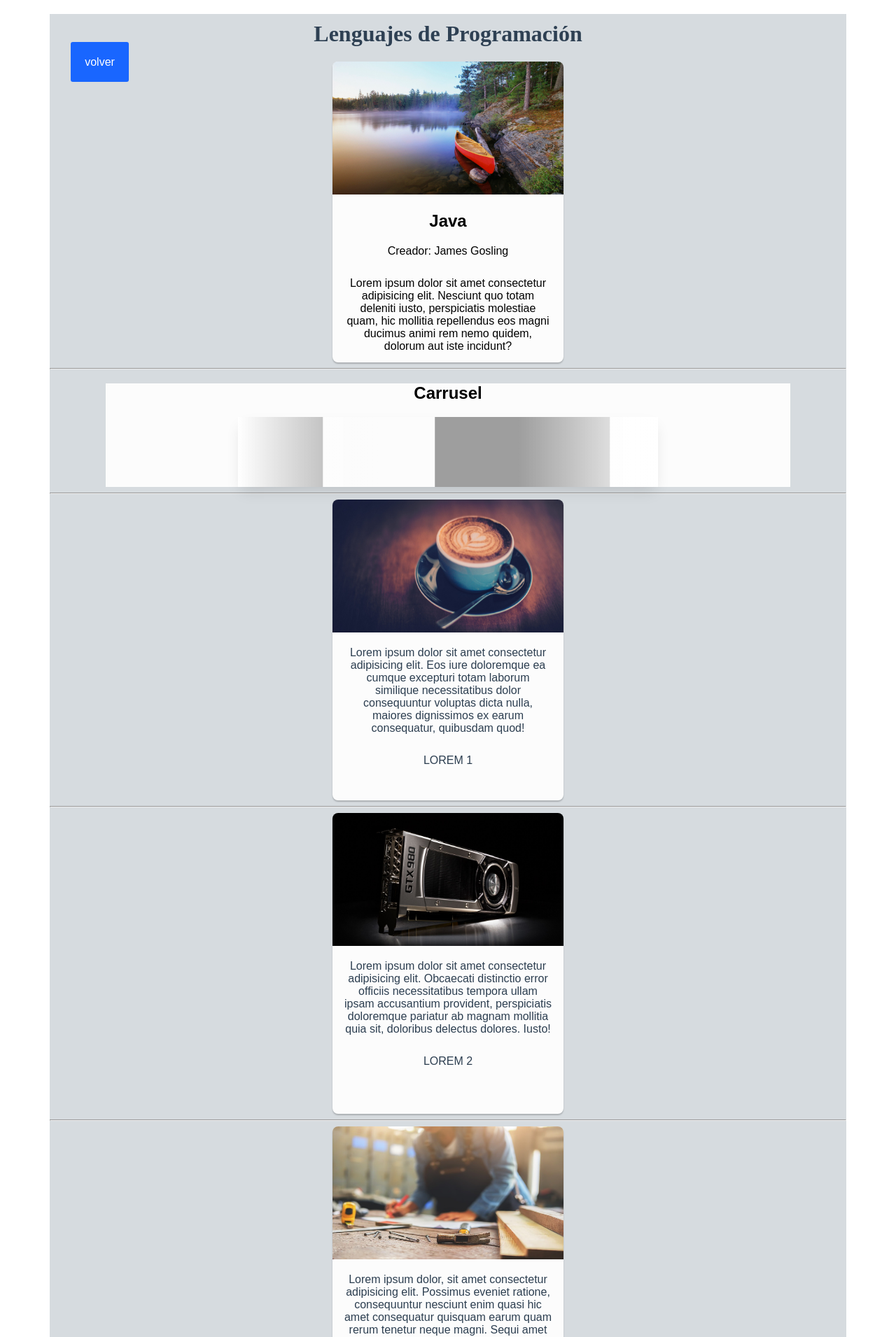
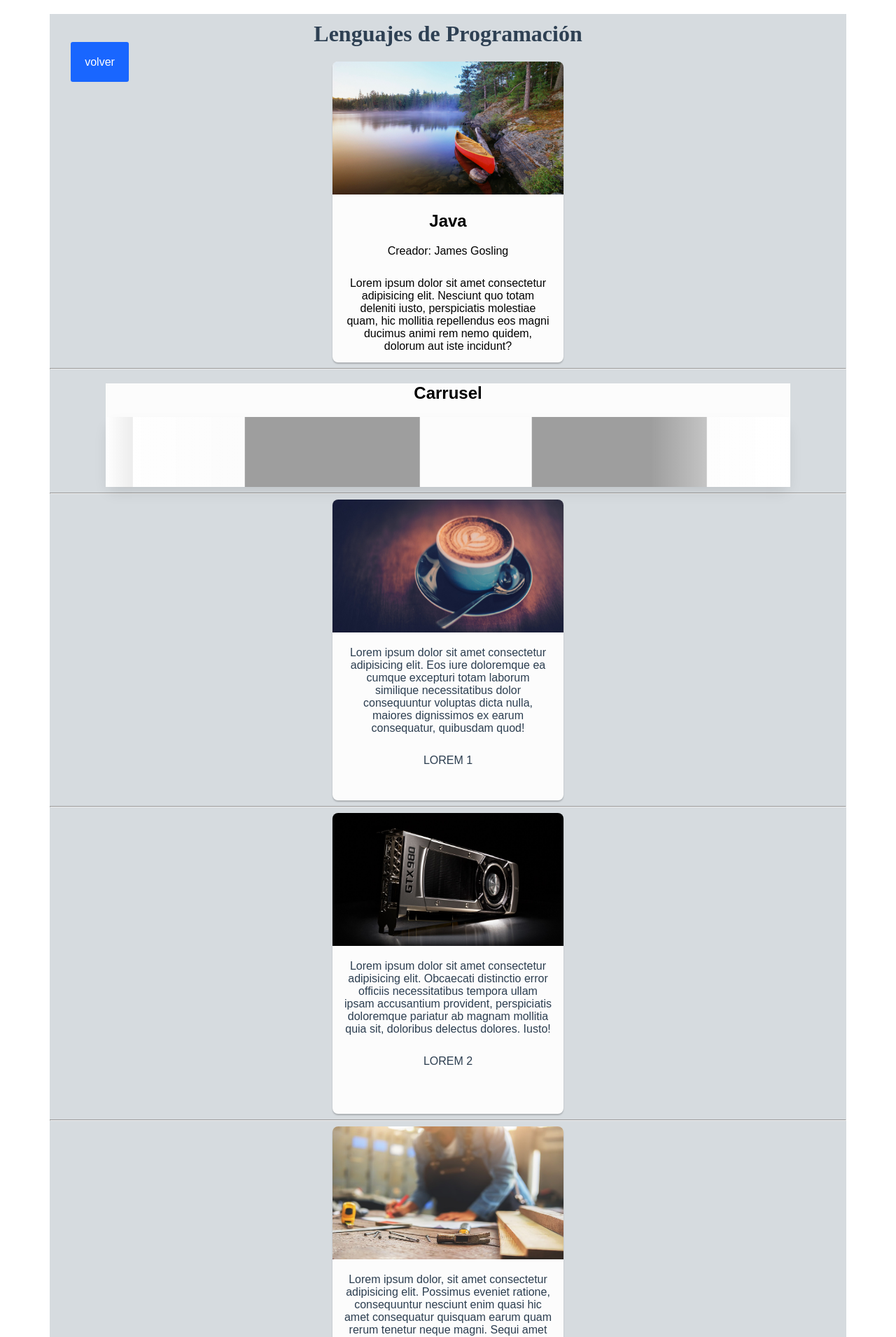
Before and after one commit to gustavo-sobarzo/PuroHtmlyCss, a PHP site: page /web/acercade.html in a window 1280 px wide. Shown: the top 1911 px of the page at 70% size. Run offline with PHP 8.4, Linux system fonts and the light colour scheme; some web fonts are replaced; grey boxes are pictures that could not be loaded.

Commit message:
comitNumero2

```diff
--- a/css/stylesAcercade.css
+++ b/css/stylesAcercade.css
@@ -127,21 +127,14 @@
 .carrusel, .slide, .slider, .slide-track{
   border: none;
 }
-@-webkit-keyframes scroll {
-  0% {
-    transform: translateX(0);
-  }
-  100% {
-    transform: translateX(calc(-250px * 7));
-  }
-}
+
 
 @keyframes scroll {
   0% {
     transform: translateX(0);
   }
   100% {
-    transform: translateX(calc(-250px * 7));
+    transform: translateX(calc(-250px * 9));
   }
 }
 .slider {
@@ -151,7 +144,7 @@
   margin: auto;
   overflow: hidden;
   position: relative;
-  width: 600px;
+
 }
 .slider::before, .slider::after {
   background: linear-gradient(to right, white 0%, rgba(255, 255, 255, 0) 100%);
```
